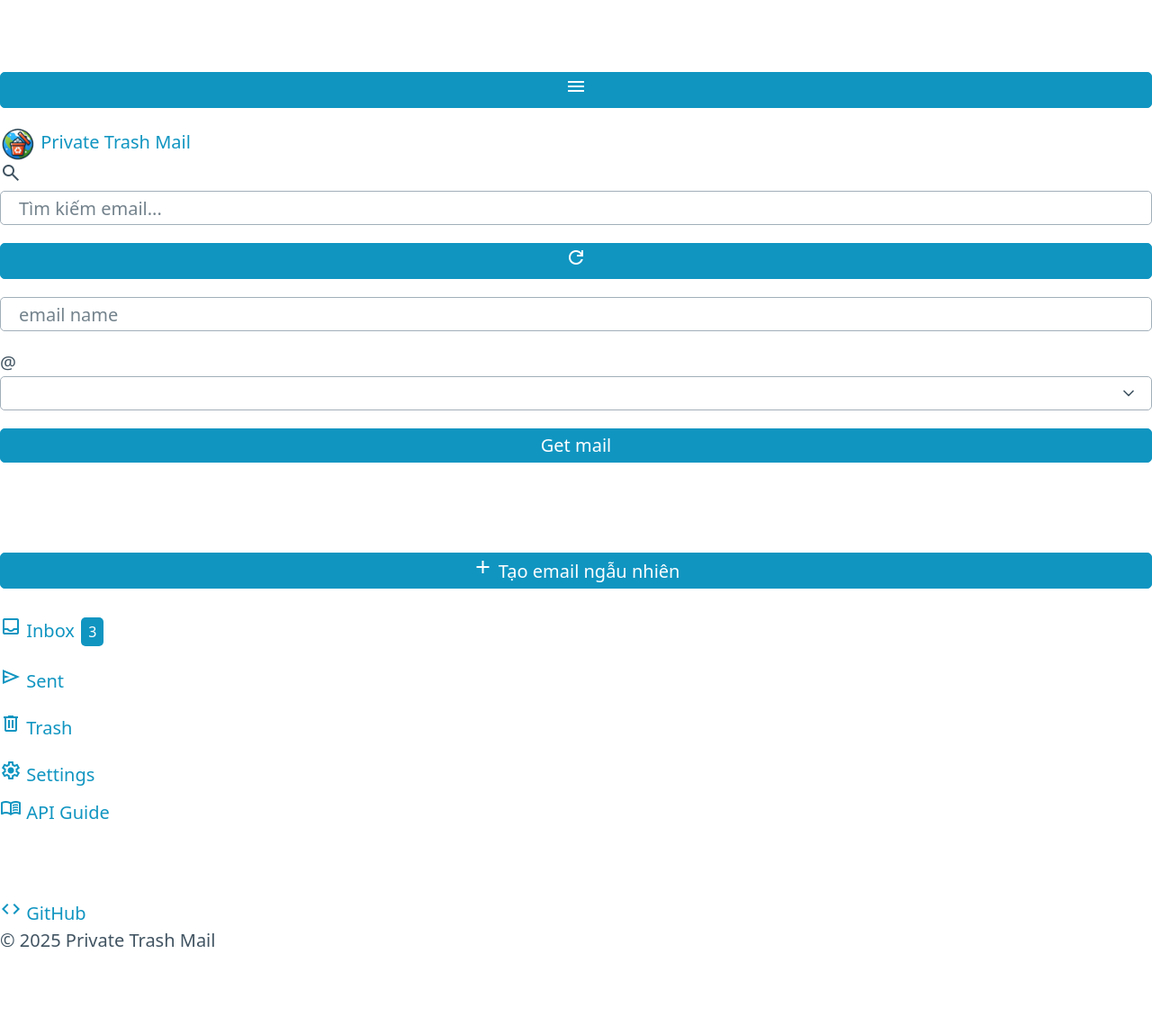
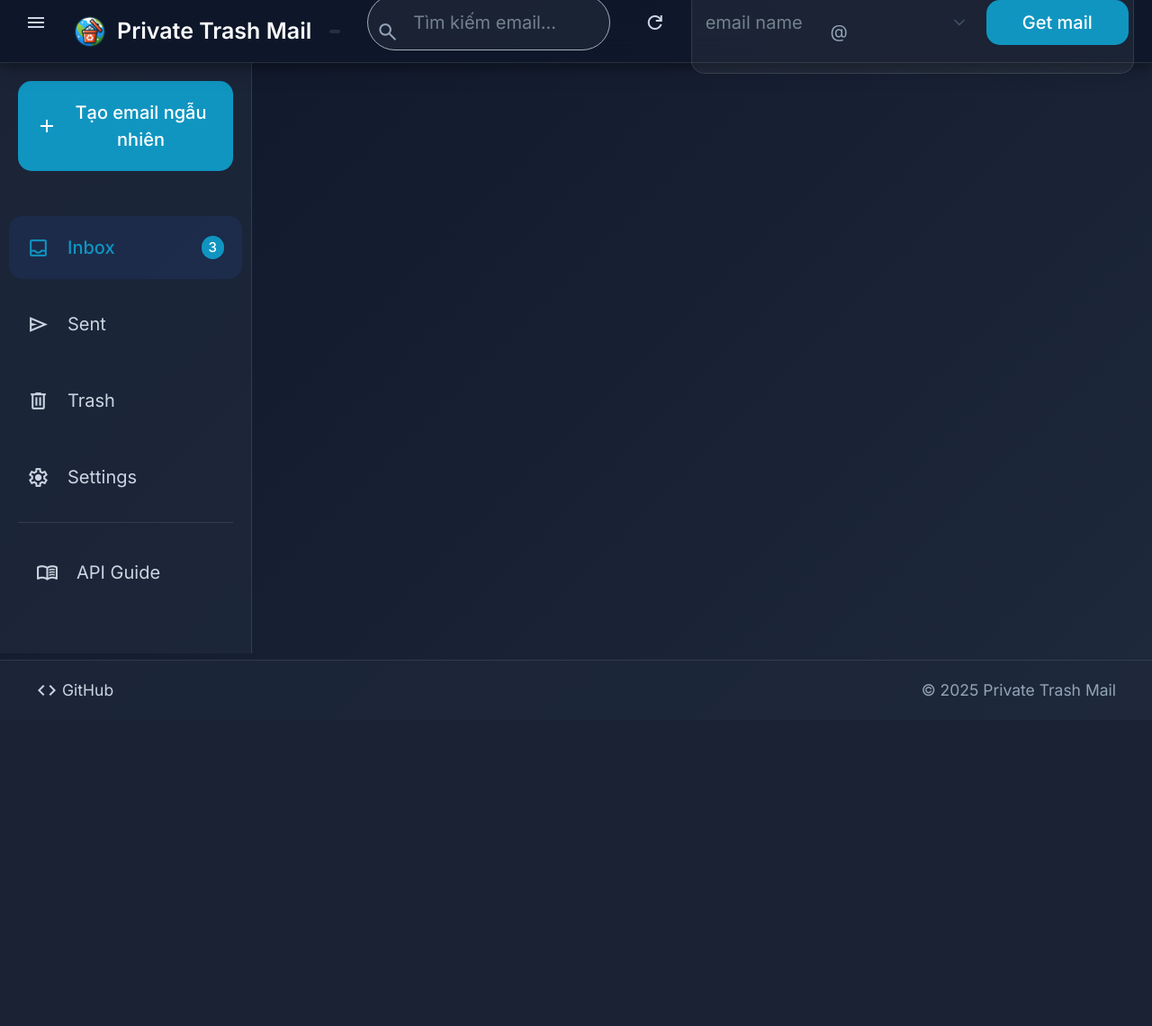
Before and after one commit to x1-2023/PrivateTrashMail, a PHP site: page / in a window 1280 px wide. Shown: the whole page at 90% size. After the commit the page ends 774 px from the top, so only its background shows below. Run offline with PHP 8.4, Linux system fonts and the light colour scheme; data that the repository does not hold is empty.

Commit message:
Big Update

```diff
--- a/web/css/opentrashmail-dark.css
+++ b/web/css/opentrashmail-dark.css
@@ -1,20 +1,21 @@
-/* OpenTrashMail Dark Theme - Modern UI */
+/* OpenTrashMail Dark Theme - Modern UI 2.0 */
 
 :root {
-  /* Color Variables */
-  --primary: #2563eb;
-  --primary-hover: #1d4ed8;
+  /* Color Variables - Palette mới */
+  --primary: #8b5cf6;         /* Tím đậm hơn */
+  --primary-hover: #7c3aed;   /* Tím đậm khi hover */
+  --primary-rgb: 139, 92, 246; /* RGB của màu primary */
   --secondary: #4b5563;
-  --accent: #8b5cf6;
-  --background: #0f172a;
-  --card-bg: #1e293b;
-  --header-bg: rgba(30, 41, 59, 0.8);
-  --sidebar-bg: #1e293b;
+  --accent: #ec4899;          /* Hồng accent */
+  --background: #0f172a;      /* Xanh đen */
+  --card-bg: rgba(30, 41, 59, 0.7); /* Nền card với độ trong suốt */
+  --header-bg: rgba(15, 23, 42, 0.85); /* Header tối hơn với độ trong suốt */
+  --sidebar-bg: rgba(30, 41, 59, 0.8); /* Sidebar với độ trong suốt */
   --text-primary: #f8fafc;
   --text-secondary: #cbd5e1;
   --text-muted: #94a3b8;
-  --border-color: #334155;
-  --hover-bg: #334155;
+  --border-color: rgba(255, 255, 255, 0.1); /* Viền trong suốt */
+  --hover-bg: rgba(139, 92, 246, 0.15); /* Màu hover dựa trên primary */
   --danger: #ef4444;
   --success: #10b981;
   --warning: #f59e0b;
@@ -27,17 +28,17 @@
   --spacing-lg: 1.5rem;
   --spacing-xl: 2rem;
 
-  /* Border Radius */
-  --radius-sm: 0.25rem;
-  --radius-md: 0.5rem;
-  --radius-lg: 0.75rem;
+  /* Border Radius - Bo tròn hơn */
+  --radius-sm: 0.375rem;
+  --radius-md: 0.75rem;
+  --radius-lg: 1rem;
   --radius-full: 9999px;
 
-  /* Shadows */
-  --shadow-sm: 0 1px 2px 0 rgba(0, 0, 0, 0.05);
-  --shadow-md: 0 4px 6px -1px rgba(0, 0, 0, 0.1), 0 2px 4px -1px rgba(0, 0, 0, 0.06);
-  --shadow-lg: 0 10px 15px -3px rgba(0, 0, 0, 0.1), 0 4px 6px -2px rgba(0, 0, 0, 0.05);
-  --shadow-xl: 0 20px 25px -5px rgba(0, 0, 0, 0.1), 0 10px 10px -5px rgba(0, 0, 0, 0.04);
+  /* Shadows - Đổ bóng mạnh hơn */
+  --shadow-sm: 0 2px 4px rgba(0, 0, 0, 0.1);
+  --shadow-md: 0 4px 8px rgba(0, 0, 0, 0.15), 0 2px 4px rgba(0, 0, 0, 0.1);
+  --shadow-lg: 0 10px 20px rgba(0, 0, 0, 0.2), 0 6px 6px rgba(0, 0, 0, 0.15);
+  --shadow-xl: 0 20px 25px rgba(0, 0, 0, 0.25), 0 10px 10px rgba(0, 0, 0, 0.2);
 
   /* Transitions */
   --transition-fast: 0.15s ease;
@@ -48,7 +49,8 @@
 /* Base Styles */
 body {
   font-family: 'Inter', -apple-system, BlinkMacSystemFont, 'Segoe UI', Roboto, Oxygen, Ubuntu, Cantarell, 'Open Sans', 'Helvetica Neue', sans-serif;
-  background-color: var(--background);
+  background: linear-gradient(135deg, #0f172a, #1e293b);
+  background-attachment: fixed;
   color: var(--text-primary);
   margin: 0;
   padding: 0;
@@ -90,9 +92,9 @@ button, input, select, textarea {
 /* Header Styles - Glass Morphism */
 .app-header {
   background: var(--header-bg);
-  backdrop-filter: blur(10px);
-  -webkit-backdrop-filter: blur(10px);
-  border-bottom: 1px solid rgba(255, 255, 255, 0.1);
+  backdrop-filter: blur(15px);
+  -webkit-backdrop-filter: blur(15px);
+  border-bottom: 1px solid var(--border-color);
   padding: var(--spacing-md);
   position: sticky;
   top: 0;
@@ -101,7 +103,7 @@ button, input, select, textarea {
   align-items: center;
   justify-content: space-between;
   height: 70px;
-  box-shadow: var(--shadow-md);
+  box-shadow: var(--shadow-lg);
 }
 
 .header-left {
--- a/web/templates/index.html.php
+++ b/web/templates/index.html.php
@@ -5,15 +5,15 @@
   <meta charset="utf-8">
   <meta name="viewport" content="width=device-width, initial-scale=1">
   <link rel="stylesheet" href="https://fonts.googleapis.com/css2?family=Material+Symbols+Outlined:opsz,wght,FILL,GRAD@20..48,100..700,0..1,-50..200">
+  <link rel="stylesheet" href="https://fonts.googleapis.com/css2?family=Inter:wght@300;400;500;600;700&display=swap">
   <link rel="stylesheet" href="/css/pico.min.css">
-  <link rel="stylesheet" href="/css/fontawesome.min.css">
   <link rel="stylesheet" href="/css/prism.css">
-  <link rel="stylesheet" href="/css/opentrashmail.css">
+  <link rel="stylesheet" href="/css/opentrashmail-dark.css">
   <title>Private Trash Mail</title>
 </head>
 
 <body class="dark-theme">
-  <!-- Header với glass morphism effect -->
+  <!-- Header với glass morphism effect cải tiến -->
   <header class="app-header">
     <div class="header-left">
       <button id="sidebar-toggle" class="icon-button" aria-label="Toggle Sidebar">
@@ -52,7 +52,7 @@
 
   <!-- Main container with sidebar and content -->
   <div class="app-container">
-    <!-- Sidebar -->
+    <!-- Sidebar với hiệu ứng glass morphism -->
     <aside class="app-sidebar" id="app-sidebar">
       <div class="sidebar-content">
         <div class="sidebar-section">
@@ -107,13 +107,13 @@
       </div>
     </aside>
 
-    <!-- Main content -->
+    <!-- Main content với hiệu ứng loading -->
     <main id="main-content" class="main-content" hx-get="/api/<?= $url ?>" hx-trigger="load">
       <!-- Content will be loaded here -->
     </main>
   </div>
 
-  <!-- Footer -->
+  <!-- Footer cải tiến -->
   <footer class="app-footer">
     <div class="footer-content">
       <div class="footer-links">
@@ -128,99 +128,15 @@
     </div>
   </footer>
 
-  <!-- Loading indicator -->
+  <!-- Loading indicator cải tiến -->
   <div class="htmx-indicator" aria-busy="true">
     <div class="loading-spinner"></div>
     <span>Loading...</span>
   </div>
 
   <!-- Scripts -->
-  <script src="/js/opentrashmail.js"></script>
   <script src="/js/htmx.min.js"></script>
   <script src="/js/moment-with-locales.min.js"></script>
-  <script>
-    // Biến môi trường cho domain
-    const availableDomains = <?= json_encode($domains) ?>;
-
-    // Tự động ghép email và gửi khi ấn nút Get mail
-    document.getElementById('getmail').onclick = function(e) {
-      e.preventDefault();
-      var name = document.getElementById('email_name').value.trim();
-      var domain = document.getElementById('email_domain').value.trim();
-      if(!name) { alert('Please enter email name'); return; }
-      var email = name + '@' + domain;
-      // Gửi qua htmx như input cũ
-      htmx.ajax('POST', '/api/address', {target:'#main-content', values:{email:email}});
-    };
-
-    // Enter trong input cũng trigger nút
-    document.getElementById('email_name').addEventListener('keydown', function(e){
-      if(e.key==='Enter') document.getElementById('getmail').click();
-    });
-
-    // Toggle sidebar trên mobile
-    document.getElementById('sidebar-toggle').addEventListener('click', function() {
-      document.getElementById('app-sidebar').classList.toggle('sidebar-open');
-    });
-
-    // Tạo email ngẫu nhiên
-    document.getElementById('compose-btn').addEventListener('click', function() {
-      htmx.ajax('GET', '/api/random', {target:'#main-content'});
-    });
-
-    // Refresh emails
-    document.getElementById('refresh-btn').addEventListener('click', function() {
-      const currentUrl = window.location.pathname;
-      htmx.ajax('GET', '/api' + currentUrl, {target:'#main-content'});
-    });
-
-    // Debounce function for search
-    function debounce(func, wait) {
-      let timeout;
-      return function(...args) {
-        clearTimeout(timeout);
-        timeout = setTimeout(() => func.apply(this, args), wait);
-      };
-    }
-
-    // Search emails with debounce
-    const searchInput = document.getElementById('search-mail');
-    const performSearch = debounce(function(query) {
-      // Implement search functionality
-      console.log('Searching for:', query);
-      // Add actual search implementation here
-    }, 300);
-
-    searchInput.addEventListener('input', function(e) {
-      performSearch(e.target.value);
-    });
-
-    // Auto reload emails every 15 seconds
-    let autoReloadInterval;
-    function startAutoReload() {
-      autoReloadInterval = setInterval(function() {
-        const currentUrl = window.location.pathname;
-        if (currentUrl.includes('/address/')) {
-          htmx.ajax('GET', '/api' + currentUrl, {target:'#main-content'});
-          console.log('Auto-reloaded emails');
-        }
-      }, 15000); // 15 seconds
-    }
-
-    // Start auto reload
-    startAutoReload();
-
-    // Update unread count (placeholder for actual implementation)
-    function updateUnreadCount(count) {
-      const unreadBadge = document.querySelector('.unread-count');
-      if (unreadBadge) {
-        unreadBadge.textContent = count;
-        unreadBadge.style.display = count > 0 ? 'inline-flex' : 'none';
-      }
-    }
-
-    // Example: Update with some dummy data
-    setTimeout(() => updateUnreadCount(3), 1000);
-  </script>
+  <script src="/js/opentrashmail.js"></script>
 </body>
 </html>
```
Also changed, not shown: other parts of web/css/opentrashmail-dark.css (+110 -12 lines), web/js/opentrashmail.js (+36 -6 lines). Lines whose indentation alone changed are shown as unchanged.
